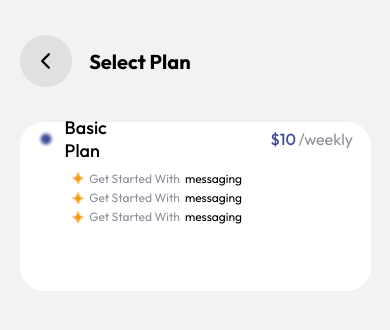
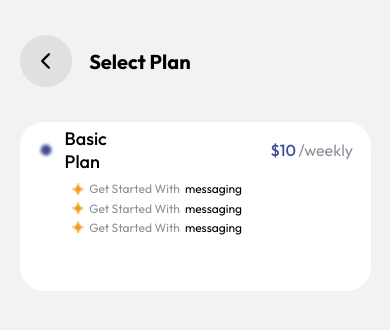
Before and after one commit to usmanjutt47/Number-OTP-verfication, a React Native app in the folder client/: screen /SelectPlan in a window 390 px wide. Shown: the top 330 px of the page. Built offline with nearby package versions, Linux system fonts and the light colour scheme.

Commit message:
Update SelectPlan.jsx

```diff
--- a/client/screens/SelectPlan.jsx
+++ b/client/screens/SelectPlan.jsx
@@ -101,6 +101,7 @@ const styles = StyleSheet.create({
   planHeader: {
     width: "90%",
     height: "20%",
+    marginTop: "3%",
     flexDirection: "row",
     alignItems: "center",
     alignSelf: "center",
```
